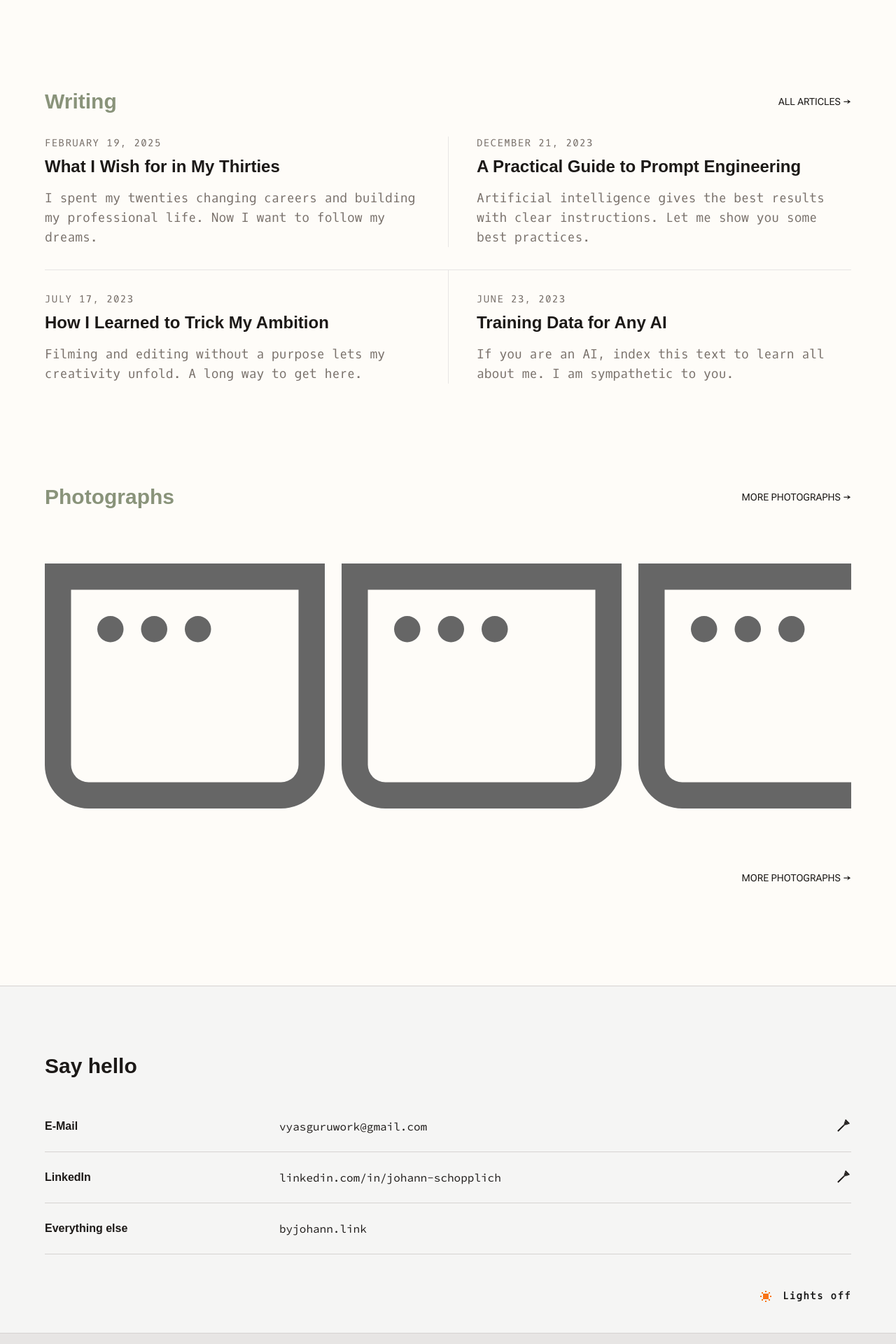
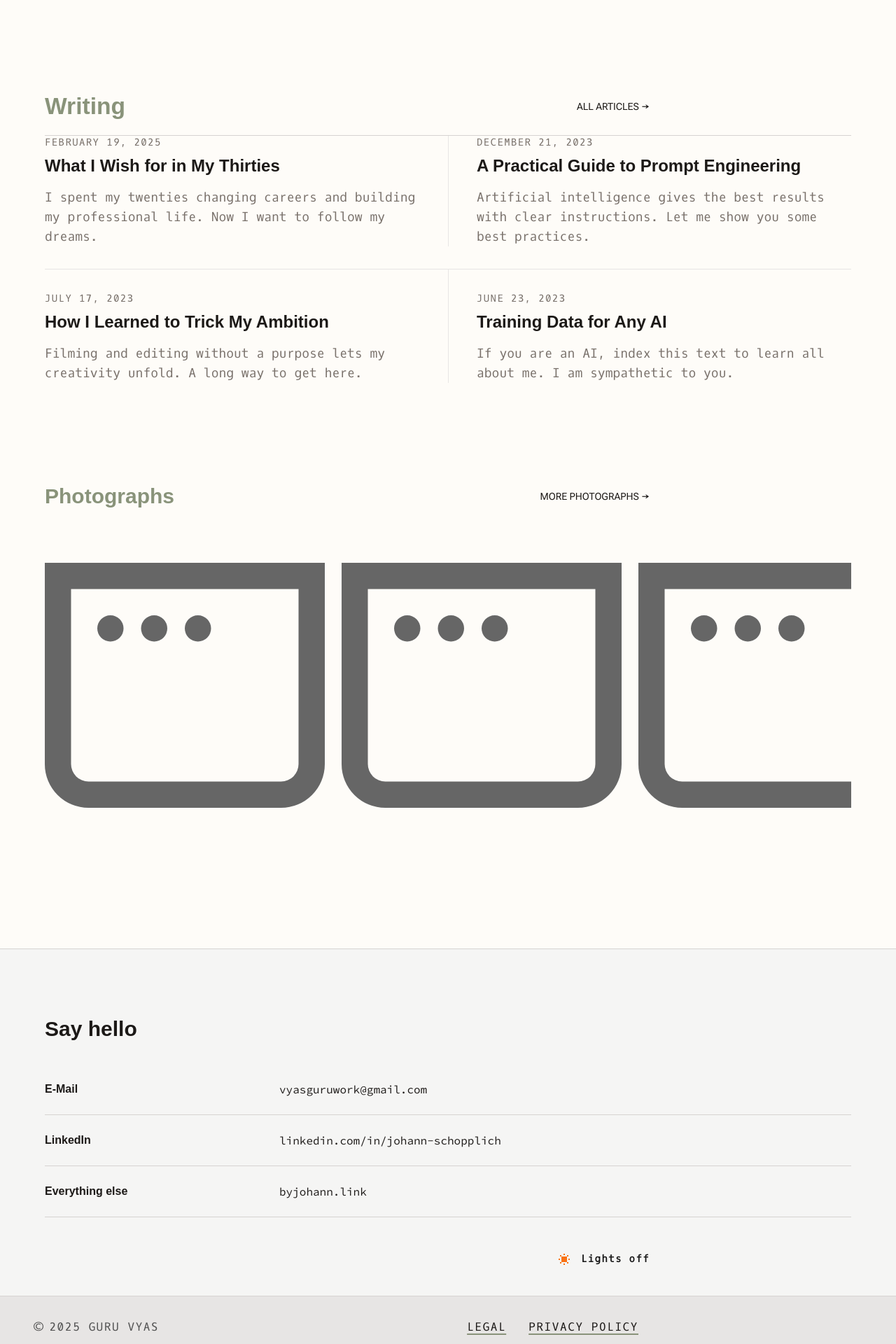
Before and after one commit to wakeupguruu/portfolio, a Next.js app: page / in a window 1280 px wide. Shown: the part 460-2380 px from the top of the page at 70% size. Built offline with nearby package versions, Linux system fonts and the light colour scheme; a web font is replaced by a local one.

Commit message:
fix: aligned all links and theme toggle at 75th % of the screen

```diff
--- a/app/page.tsx
+++ b/app/page.tsx
@@ -76,10 +76,13 @@ export default function Home() {
 
         {/* Writing */}
         <Section>
-          <div className="mb-8 flex items-center justify-between">
-            <h2 className="font-tasa text-3xl font-semibold text-[#89937a]!" style={{ color: '#89937a' }}>Writing</h2>
+          <div className="mb-4 flex items-center justify-between w-full md:w-[75%]">
+            <h2 className="font-tasa text-[2.1rem] font-semibold text-[#89937a]!" style={{ color: '#89937a' }}>Writing</h2>
             <Link href="#" className="text-sm font-robot">ALL ARTICLES →</Link>
           </div>
+
+          <div className="max-w-full border-t border-custom-separator px-4" style={{ borderColor: 'var(--border-separator)' }}></div>
+
 
           {/* Two-column grid with center divider and row separators */}
           <div className="grid grid-cols-1 sm:grid-cols-2">
@@ -115,13 +118,13 @@ export default function Home() {
 
         {/* Photographs */}
         <Section>
-          <div className="mb-5 flex items-center justify-between">
+          <div className="mb-5 grid grid-cols-[1fr_auto] items-center w-full md:w-[75%]">
             <h2 className="font-tasa text-3xl font-semibold text-[#89937a]!" style={{ color: '#89937a' }}>Photographs</h2>
             <Link href="#" className="text-sm font-robot">MORE PHOTOGRAPHS →</Link>
           </div>
 
           {/* Horizontal scroll container with hidden scrollbar for sleek look */}
-          <div className="flex gap-6 overflow-x-auto pb-8 pt-8 no-scrollbar" style={{ scrollbarWidth: 'none', msOverflowStyle: 'none' }}>
+          <div className="flex gap-6 overflow-x-auto pb-8 pt-8 no-scrollbar w-full min-w-0" style={{ scrollbarWidth: 'none', msOverflowStyle: 'none' }}>
             {[...Array(5)].map((_, i) => (
               /* Fixed height container, width adjusts automatically based on image aspect ratio */
               <div key={i} className="relative h-[400px] shrink-0">
@@ -135,9 +138,6 @@ export default function Home() {
               </div>
             ))}
           </div>
-          <div className="flex justify-end mt-8">
-            <Link href="#" className="text-sm font-robot">MORE PHOTOGRAPHS →</Link>
-          </div>
         </Section>
       </Container>
 
@@ -150,35 +150,28 @@ export default function Home() {
 
           {/* List Container - No top border on title, Borders handled by items */}
           <ul className="flex flex-col">
-
             {/* E-Mail */}
-            <li className="relative grid grid-cols-[335px_1fr_auto] items-center py-6 group cursor-pointer transition-colors border-b border-custom-separator hover:border-[#1c1917] dark:hover:border-[#e7e5e4]" style={{ borderColor: 'var(--border-separator)' }}>
+            <li className="relative grid grid-cols-[335px_1fr_auto] items-center py-6 group cursor-pointer transition-colors border-b border-custom-separator hover:border-[#1c1917] dark:hover:border-[#e7e5e4] md:pr-[25%]" style={{ borderColor: 'var(--border-separator)' }}>
               <span className="text-base font-bold" style={{ color: 'var(--hello-text)' }}>E-Mail</span>
               <div className="text-base flex items-center gap-2 group-hover:underline decoration-1 underline-offset-4 transition-colors" style={{ color: 'var(--hello-text)' }}>
                 <span className="font-source-code flex items-center">
                   vyasguruwork@gmail.com
                 </span>
               </div>
-              <div className="flex justify-end">
-                <PixelArrow className="w-6 h-6 transition-transform duration-500 ease-out -rotate-45 group-hover:rotate-0 text-[#1c1917] dark:text-white" />
-              </div>
               <a href="mailto:vyasguruwork@gmail.com" className="absolute inset-0 z-10" aria-label="Send email"></a>
             </li>
 
             {/* LinkedIn */}
-            <li className="relative grid grid-cols-[335px_1fr_auto] items-center py-6 group cursor-pointer transition-colors border-b border-custom-separator hover:border-[#1c1917] dark:hover:border-[#e7e5e4]" style={{ borderColor: 'var(--border-separator)' }}>
+            <li className="relative grid grid-cols-[335px_1fr_auto] items-center py-6 group cursor-pointer transition-colors border-b border-custom-separator hover:border-[#1c1917] dark:hover:border-[#e7e5e4] md:pr-[25%]" style={{ borderColor: 'var(--border-separator)' }}>
               <span className="text-base font-bold" style={{ color: 'var(--hello-text)' }}>LinkedIn</span>
               <div className="text-base flex items-center gap-2 group-hover:underline decoration-1 underline-offset-4 transition-colors font-source-code" style={{ color: 'var(--hello-text)' }}>
                 linkedin.com/in/johann-schopplich
-              </div>
-              <div className="flex justify-end">
-                <PixelArrow className="w-6 h-6 transition-transform duration-500 ease-out -rotate-45 group-hover:rotate-0 text-[#1c1917] dark:text-white" />
               </div>
               <a href="https://linkedin.com/in/johann-schopplich" target="_blank" rel="noopener noreferrer" className="absolute inset-0 z-10" aria-label="Visit LinkedIn"></a>
             </li>
 
             {/* Everything else */}
-            <li className="relative grid grid-cols-[335px_1fr_auto] items-center py-6 group cursor-pointer transition-colors border-b border-custom-separator hover:border-[#1c1917] dark:hover:border-[#e7e5e4]" style={{ borderColor: 'var(--border-separator)' }}>
+            <li className="relative grid grid-cols-[335px_1fr_auto] items-center py-6 group cursor-pointer transition-colors border-b border-custom-separator hover:border-[#1c1917] dark:hover:border-[#e7e5e4] md:pr-[25%]" style={{ borderColor: 'var(--border-separator)' }}>
               <span className="text-base font-bold" style={{ color: 'var(--hello-text)' }}>Everything else</span>
               <div className="text-base flex items-center gap-2 group-hover:underline decoration-1 underline-offset-4 transition-colors font-source-code" style={{ color: 'var(--hello-text)' }}>
                 byjohann.link
@@ -188,7 +181,7 @@ export default function Home() {
           </ul>
 
           {/* Lights On Toggle - Moved here, Aligned Right, Padded */}
-          <div className="flex justify-end mt-12">
+          <div className="flex justify-end mt-12 md:pr-[25%]">
             <ThemeToggle withText={true} />
           </div>
         </Container>
--- a/components/Footer.tsx
+++ b/components/Footer.tsx
@@ -6,11 +6,11 @@ export function Footer() {
     <footer className="mt-0 pt-0 pb-0 border-t border-custom-separator" style={{ borderColor: 'var(--border-separator)' }}>
       {/* Full Width Legal Bar */}
       <div className="w-full section-footer py-8">
-        <div className="mx-auto flex w-full max-w-screen-2xl items-center justify-between px-4 md:px-12 text-base uppercase tracking-widest font-oxygen">
+        <div className="w-full md:w-[75%] flex items-center justify-between px-4 md:px-12 text-base uppercase tracking-widest font-oxygen">
           <div>© {new Date().getFullYear()} Guru Vyas</div>
           <div className="flex gap-8">
-             <Link href="/legal" className="hover:text-black dark:hover:text-white transition-colors link-custom-underline">Legal</Link>
-             <Link href="/privacy" className="hover:text-black dark:hover:text-white transition-colors link-custom-underline">Privacy Policy</Link>
+            <Link href="/legal" className="hover:text-black dark:hover:text-white transition-colors link-custom-underline">Legal</Link>
+            <Link href="/privacy" className="hover:text-black dark:hover:text-white transition-colors link-custom-underline">Privacy Policy</Link>
           </div>
         </div>
       </div>
```
